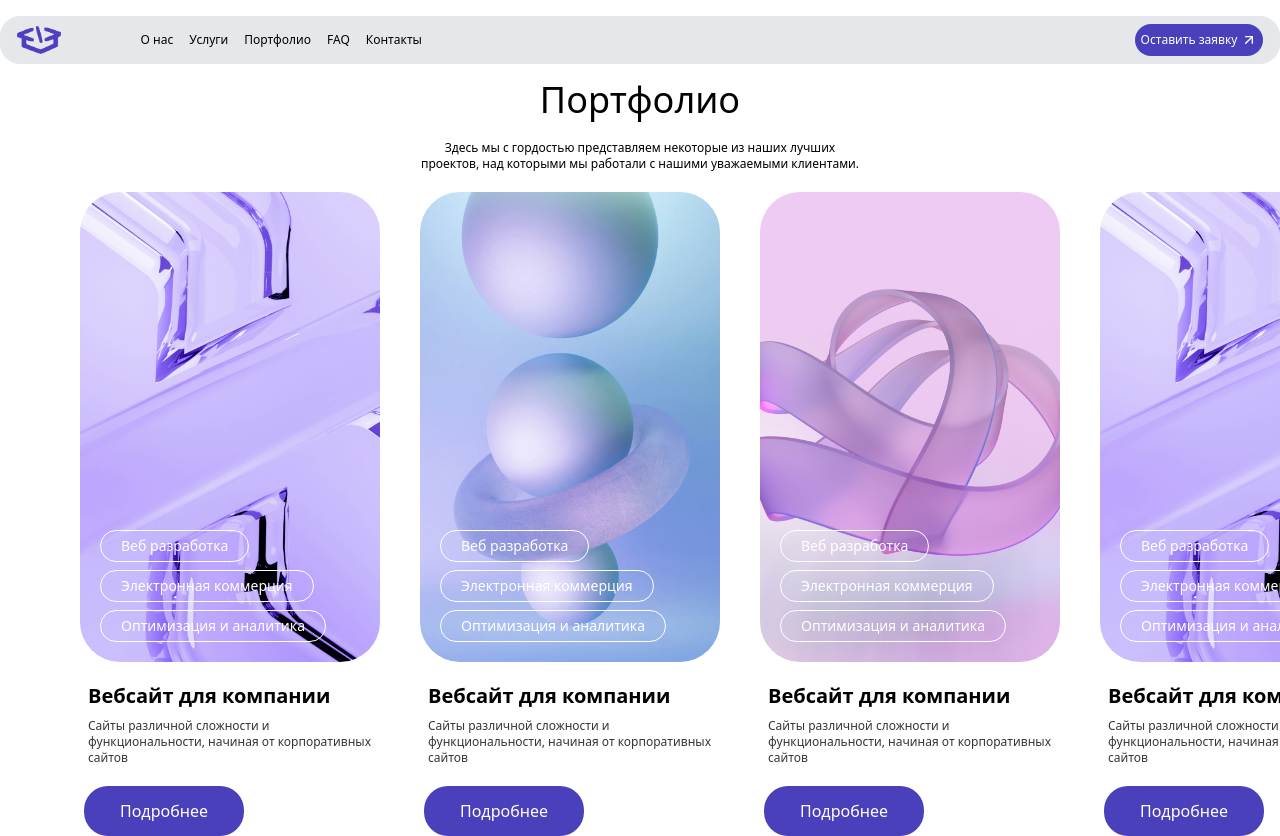
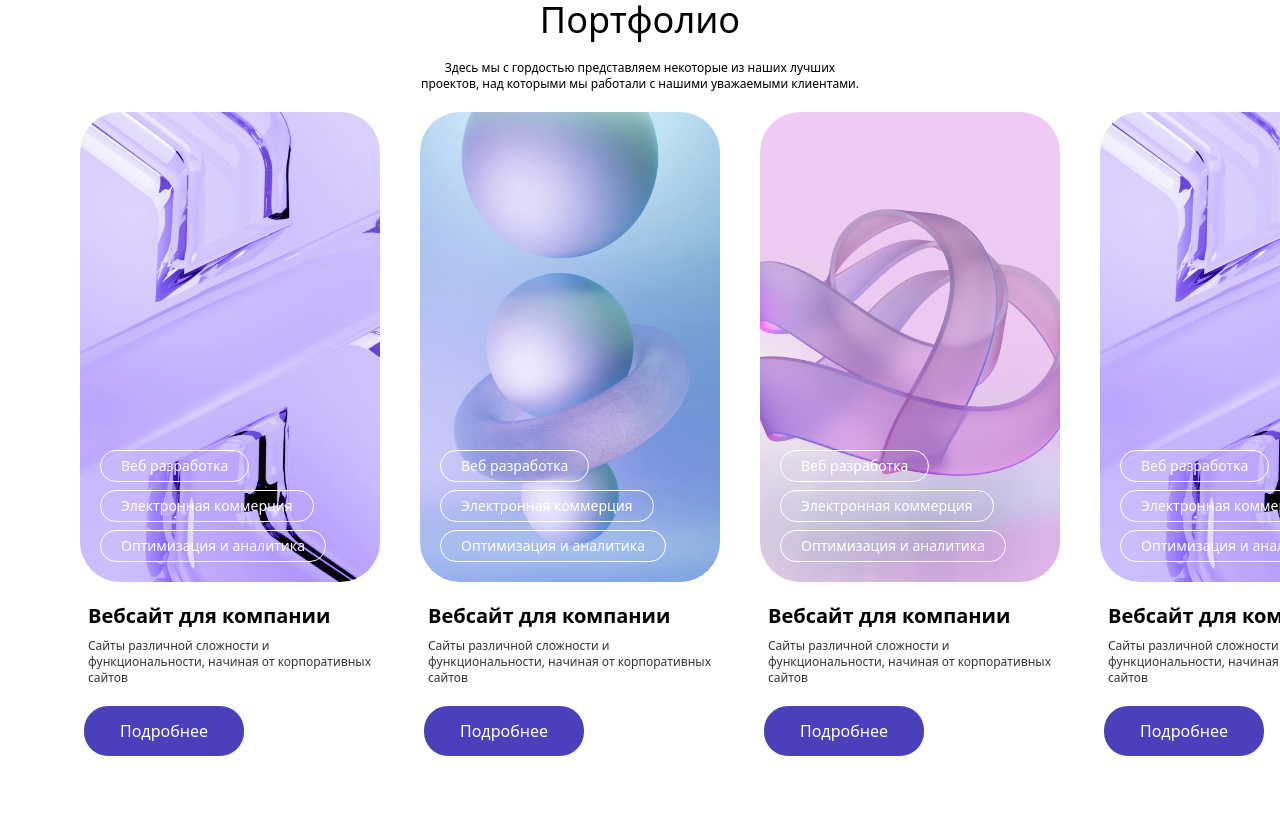
Before and after one commit to Bashkanitto/Smavy-coop, a Next.js app: page / in a window 1280 px wide. After the commit the page ends 800 px from the top, so only its background shows below. Built offline with nearby package versions, Linux system fonts and the light colour scheme.

Commit message:
fix layout

```diff
--- a/app/layout.js
+++ b/app/layout.js
@@ -1,6 +1,4 @@
 import '@/globals.css';
-import { Inter } from 'next/font/google';
-import Header from '@/components/Header';
 
 export const metadata = {
   title: 'Smavy Coop',
@@ -11,8 +9,7 @@ export default function RootLayout({ children }) {
   return (
     <html lang='en'>
       <body>
-				<Header />
-				<main className='mx-auto z-20'>{children}</main>
+        <main className="mx-auto z-20">{children}</main>
       </body>
     </html>
   );
```
Lines whose indentation alone changed are shown as unchanged.
